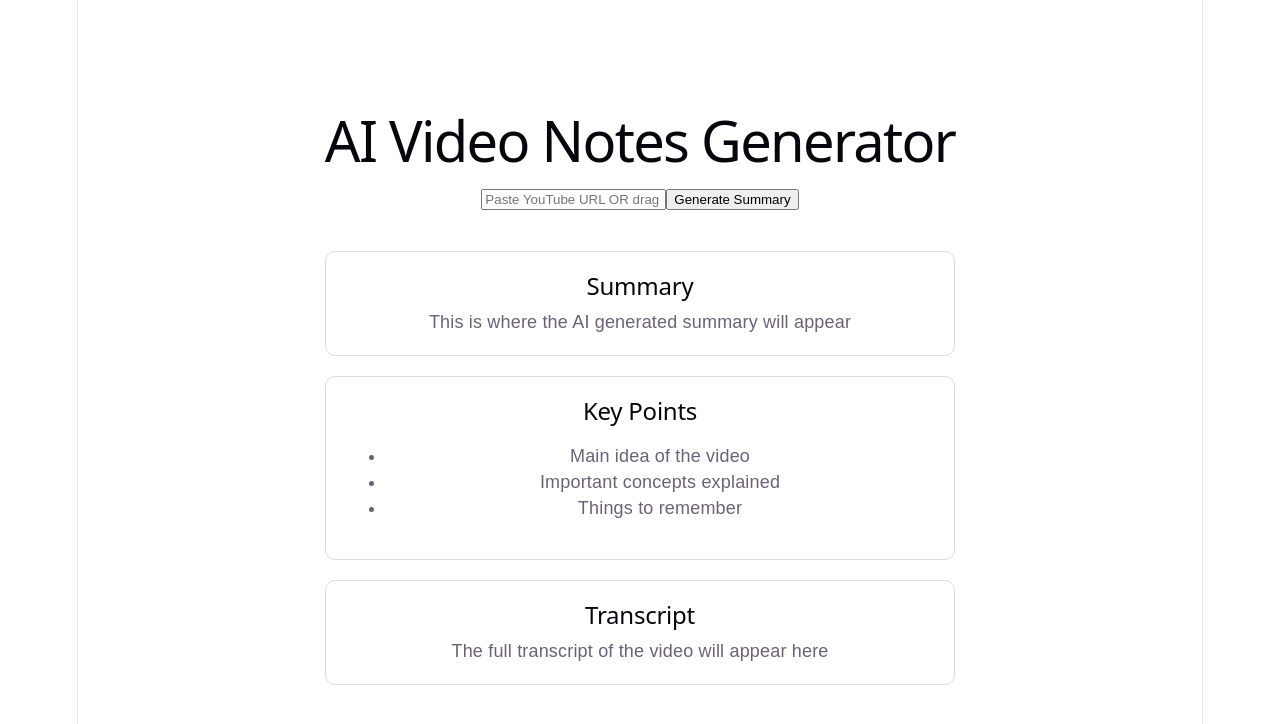
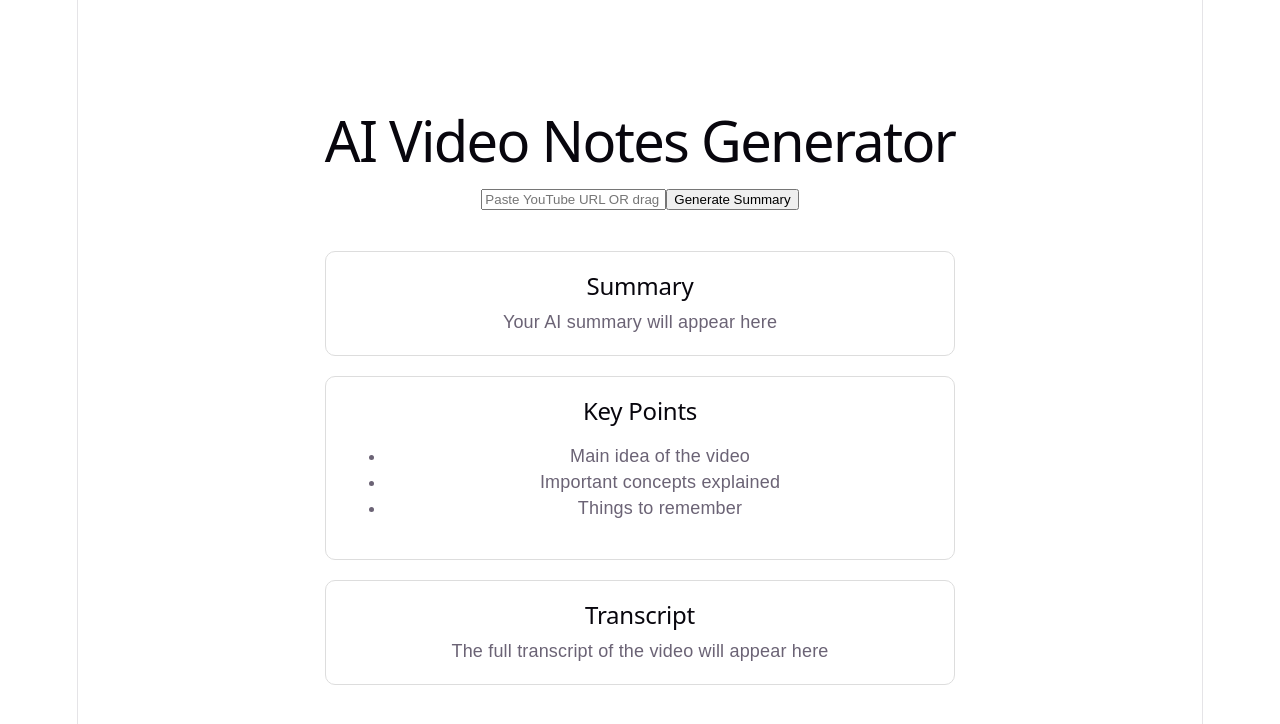
Before and after one commit to Hareshs1234/ai-video-summarizer, a React app in the folder frontend/: page / in a window 1280 px wide. Shown: the top 724 px of the page. Built offline with nearby package versions, Linux system fonts and the light colour scheme; the HTML template or start-up script is replaced by a standard one.

Commit message:
Add loading state and URL validation

```diff
--- a/frontend/src/App.jsx
+++ b/frontend/src/App.jsx
@@ -3,24 +3,40 @@ import VideoInput from './VideoInput.jsx'
 import Summary from './Summary.jsx'
 import KeyPoints from './KeyPoints.jsx'
 import Transcript from "./Transcript";
+import { useState } from 'react';
 
 function App() {
+
+  const [videoURL, setVideoUrl] = useState("");
+  const [summary, setSummary] = useState("");
+  const [loading, setLoading] = useState(false);
 
   return (
     <div className="app">
 
       <h1>AI Video Notes Generator</h1>
 
-      <VideoInput />
+      <VideoInput
+        onVideoSubmit={setVideoUrl}
+        onGenerate={setSummary}
+        setLoading={setLoading}
+        loading = {loading}
+      />
 
       <div className="notes-container">
-        <Summary />
+
+        <Summary
+          summary={summary}
+          loading={loading}
+        />
+
         <KeyPoints />
         <Transcript />
+
       </div>
 
     </div>
   )
 }
 
-export default App
+export default App;
--- a/frontend/src/Summary.jsx
+++ b/frontend/src/Summary.jsx
@@ -1,13 +1,19 @@
-function Summary(){
+function Summary({ summary, loading }) {
 
-    return(
+    return (
+        <div>
 
-        <div>
             <h2>Summary</h2>
-            <p>This is where the AI generated summary will appear</p>
+
+            <p>
+                {loading
+                    ? "Generating summary..."
+                    : summary || "Your AI summary will appear here"
+                }
+            </p>
+
         </div>
-
-    )
+    );
 }
 
 export default Summary;
--- a/frontend/src/VideoInput.jsx
+++ b/frontend/src/VideoInput.jsx
@@ -1,35 +1,55 @@
 import { useState } from "react";
 
-function VideoInput(){
+function VideoInput({ onVideoSubmit, onGenerate, setLoading, loading }) {
 
-    const [videoUrl,setVideoUrl] = useState("");
-    const HandelUrlChange = (event) => {setVideoUrl(event.target.value)};
-    const handleGenerate = () => {console.log(videoUrl);};
 
-    return(
 
+    const [videoUrl, setVideoUrl] = useState("");
+
+    const handleUrlChange = (event) => {
+        setVideoUrl(event.target.value);
+    };
+
+
+    const handleGenerate = () => {
+
+        if (videoUrl.trim() === ""){
+            alert("Please enter a video URL");
+            return;
+        }
+
+        setLoading(true);
+
+        onVideoSubmit(videoUrl);
+
+        setTimeout(() => {
+
+            onGenerate("This is a fake AI summary of the video.");
+
+            setLoading(false);
+
+        }, 2000);
+
+    };
+
+
+    return (
         <div>
 
             <input
-            type="text"
-            placeholder="Paste YouTube URL OR drag Video File"
-            value={videoUrl}
-            onChange = {HandelUrlChange}
-             />
+                type="text"
+                placeholder="Paste YouTube URL OR drag Video File"
+                value={videoUrl}
+                onChange={handleUrlChange}
+            />
 
-             <button onClick = {handleGenerate}>
-                Generate Summary
-             </button>
+            <button onClick={handleGenerate}
+            disable = {loading}>
+                {loading ? "Generating" : "Generate Summary"}
+            </button>
 
         </div>
-
-
-
     );
-
-
-
-
 }
 
 export default VideoInput;
```
